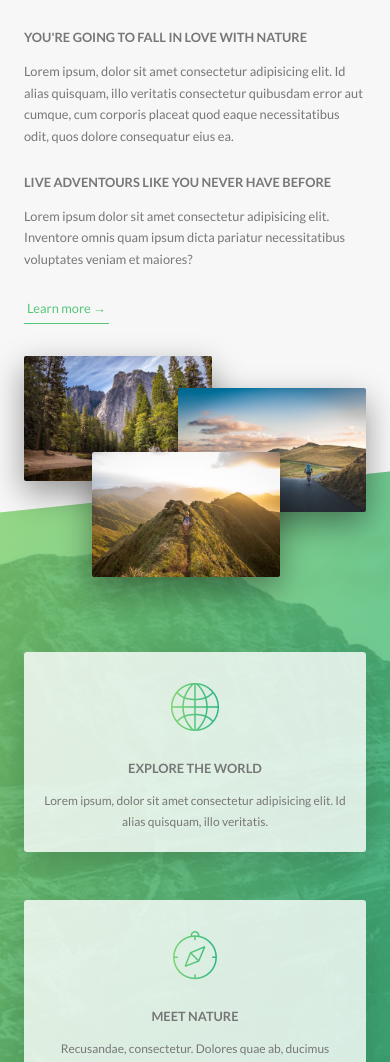
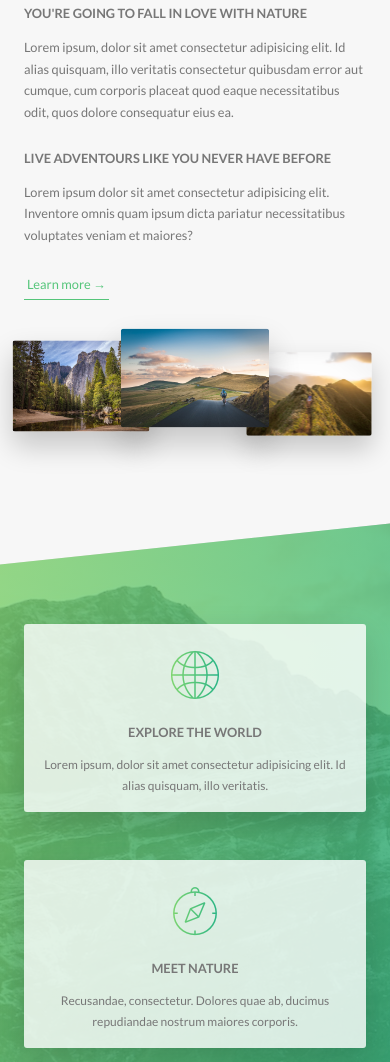
Before and after one commit to Lipera/Natours, a website: page index.html in a window 390 px wide. Shown: the part 938-2000 px from the top of the page. Drawn offline with Linux system fonts and the light colour scheme.

Commit message:
[NEW] Implements media queries for first sections of the page

```diff
--- a/sass/base/_utilities.scss
+++ b/sass/base/_utilities.scss
@@ -3,8 +3,21 @@
 .u-center-text { text-align: center !important;}
 
 .u-margin-bottom-small { margin-bottom: 1.5rem !important; }
-.u-margin-bottom-medium { margin-bottom: 4rem !important; }
-.u-margin-bottom-big { margin-bottom: 8rem !important; }
+.u-margin-bottom-medium {
+    margin-bottom: 4rem !important;
+
+    @include respond(tab-port) {
+        margin-bottom: 3rem !important;
+    }
+}
+
+.u-margin-bottom-big {
+    margin-bottom: 8rem !important;
+
+    @include respond(tab-port) {
+        margin-bottom: 5rem !important;
+    }
+}
 
 .u-margin-top-small { margin-bottom: 1.5rem !important; }
 .u-margin-top-medium { margin-bottom: 4rem !important; }
--- a/sass/components/_composition.scss
+++ b/sass/components/_composition.scss
@@ -10,19 +10,43 @@
     transition: all .2s;
     //outline-offset: 2rem; //used to create space between content and border
 
+    @include respond(tab-port) {
+        float: left;
+        position: relative;
+        width: 33.3333333%;
+        box-shadow: 0 1.5rem 3rem rgba($color-black, .2);
+    }
+
     &--p1 {
       left: 0;
       top: -2rem;
+
+      @include respond(tab-port) {
+        top: 0;
+        transform: scale(1.2);
+      }
     }
 
     &--p2 {
       right: 0;
       top: 2rem;
+
+      @include respond(tab-port) {
+        top: -1rem;
+        transform: scale(1.3);
+        z-index: 100;
+      }
     }
 
     &--p3 {
       left: 20%;
       top: 10rem;
+
+      @include respond(tab-port) {
+        top: 1rem;
+        left: 0;
+        transform: scale(1.1);
+      }
     }
 
     &:hover {
--- a/sass/components/_feature-box.scss
+++ b/sass/components/_feature-box.scss
@@ -7,6 +7,10 @@
   box-shadow: 0 1.5rem 4rem rgba($color-black, .15);
   transition: transform .3s;
 
+  @include respond(tab-port) {
+      padding: 2rem;
+  }
+
   &__icon {
     font-size: 6rem;
     margin-bottom: .5rem;
@@ -14,6 +18,10 @@
     background-image: linear-gradient(to right, $color-primary-light, $color-primary-dark);
     -webkit-background-clip: text;
     color: transparent;
+
+    @include respond(tab-port) {
+        margin-bottom: 0;
+    }
   }
 
   &:hover {
--- a/sass/layout/_footer.scss
+++ b/sass/layout/_footer.scss
@@ -11,6 +11,10 @@
   &__logo-box {
     text-align: center; //inline element, so it behaves just like text
     margin-bottom: 8rem;
+
+    @include respond(tab-port) {
+        margin-bottom: 6rem;
+    }
   }
 
   &__logo {
--- a/sass/pages/_home.scss
+++ b/sass/pages/_home.scss
@@ -19,22 +19,38 @@
   & > * {
     transform: skewY(6deg);
   }
+
+  @include respond(tab-port) {
+    padding: 10rem 0;
+}
 }
 
 .section-tours {
     background-color: $color-grey-light-1;
     padding: 25rem 0 15rem 0;
     margin-top: -10rem;
+
+    @include respond(tab-port) {
+        padding: 20rem 0 10rem 0;
+    }
 }
 
 .section-stories {
     position: relative;
     padding: 15rem 0;
+
+    @include respond(tab-port) {
+        padding: 10rem 0;
+    }
 }
 
 .section-book {
     padding: 15rem 0;
     background-image: linear-gradient(to right bottom, $color-primary-light, $color-primary-dark);
+
+    @include respond(tab-port) {
+        padding: 10rem 0;
+    }
 }
 
 .book {
```
Also changed, not shown: css/style.css. Lines whose indentation alone changed are shown as unchanged.
